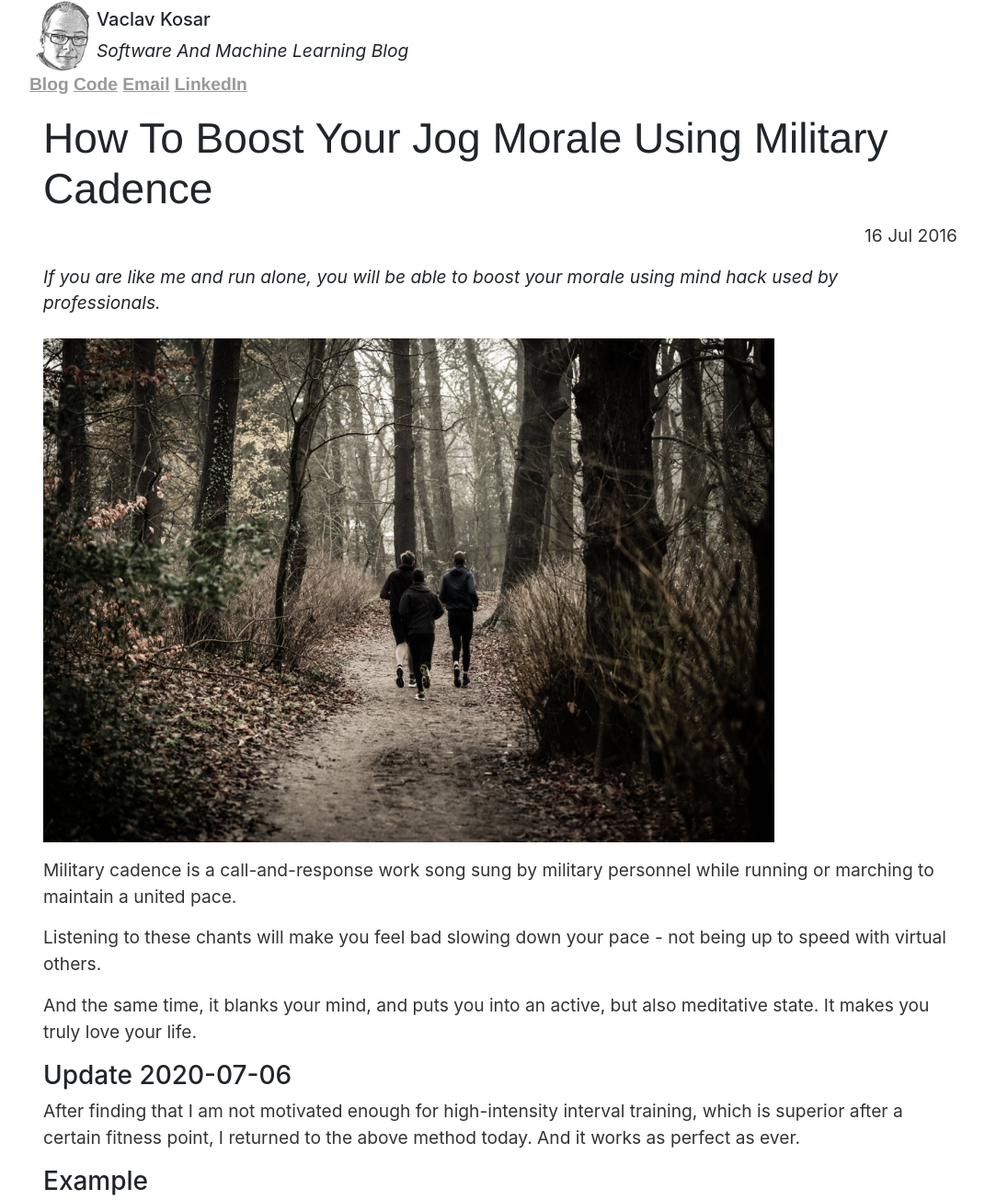
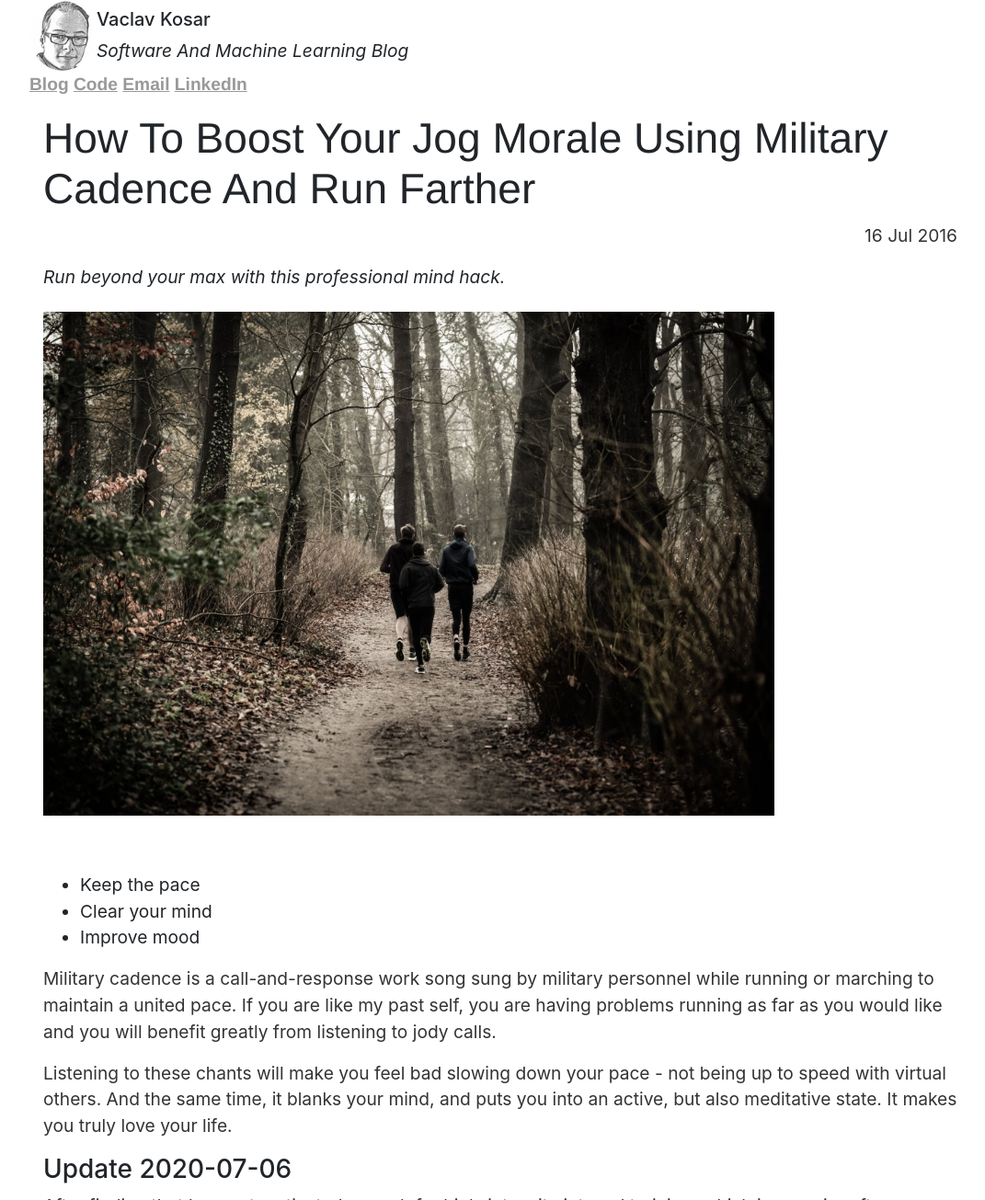
Before and after one commit to vackosar/vackosar.github.io, a Jekyll site: the page built from _posts/2016-07-16-Boost-Jog-Morale-Using-Mil-Cadence.md, in a window 1280 px wide and 1400 px high, cut to the strip 0-1305 px from the top of the window. Shown: the whole strip at 92% size, without its empty margins (96-1167 px from the left). Built offline with Jekyll 4.4.1, drawn with Linux system fonts in a browser that asks for light colours; nearby versions of some CDN libraries; library files that are not in the unit come from our copies; comment, search, counter and statistics services are not loaded; some of the changed text lies outside the part shown.

Commit message:
candences zip

```diff
--- a/_posts/2016-07-16-Boost-Jog-Morale-Using-Mil-Cadence.md
+++ b/_posts/2016-07-16-Boost-Jog-Morale-Using-Mil-Cadence.md
@@ -1,9 +1,9 @@
 ---
 layout: post
-title: "How To Boost Your Jog Morale Using Military Cadence"
+title: "How To Boost Your Jog Morale Using Military Cadence And Run Farther"
 date: 2016-07-16
 categories: health
-description: If you are like me and run alone, you will be able to boost your morale using mind hack used by professionals.
+description: Run beyond your max with this professional mind hack.
 permalink: /:categories/:title
 image: https://raw.githubusercontent.com/vackosar/vackosar.github.io/master/images/mil-cadence-pexels.jpg
 redirect_from:
@@ -12,15 +12,26 @@
 
 <img alt="Running with military cadence" style="width: 80%; max-width: 900px" src="https://raw.githubusercontent.com/vackosar/vackosar.github.io/master/images/mil-cadence-pexels.jpg">
 
+<br>
+
+- Keep the pace
+- Clear your mind
+- Improve mood
+
 Military cadence is a call-and-response work song sung by military personnel while running or marching to maintain a united pace.
+If you are like my past self, you are having problems running as far as you would like and you will benefit greatly from listening to jody calls.
 
 Listening to these chants will make you feel bad slowing down your pace - not being up to speed with virtual others.
-
 And the same time, it blanks your mind, and puts you into an active, but also meditative state. It makes you truly love your life.
 
 ### Update 2020-07-06
 
 After finding that I am not motivated enough for high-intensity interval training, which is superior after a certain fitness point, I returned to the above method today. And it works as perfect as ever.
 
+### Download ZIP
+
+You can download couple [candence calls here for free](https://raw.githubusercontent.com/vackosar/vackosar.github.io/master/files/cadence.zip).
+
+
 ### Example
 <iframe width="560" height="315" src="https://www.youtube-nocookie.com/embed/IxA-_MWT_24?start=662" frameborder="0" allow="accelerometer; autoplay; encrypted-media; gyroscope; picture-in-picture" allowfullscreen></iframe>
```
Also changed, not shown: 1 other file.
